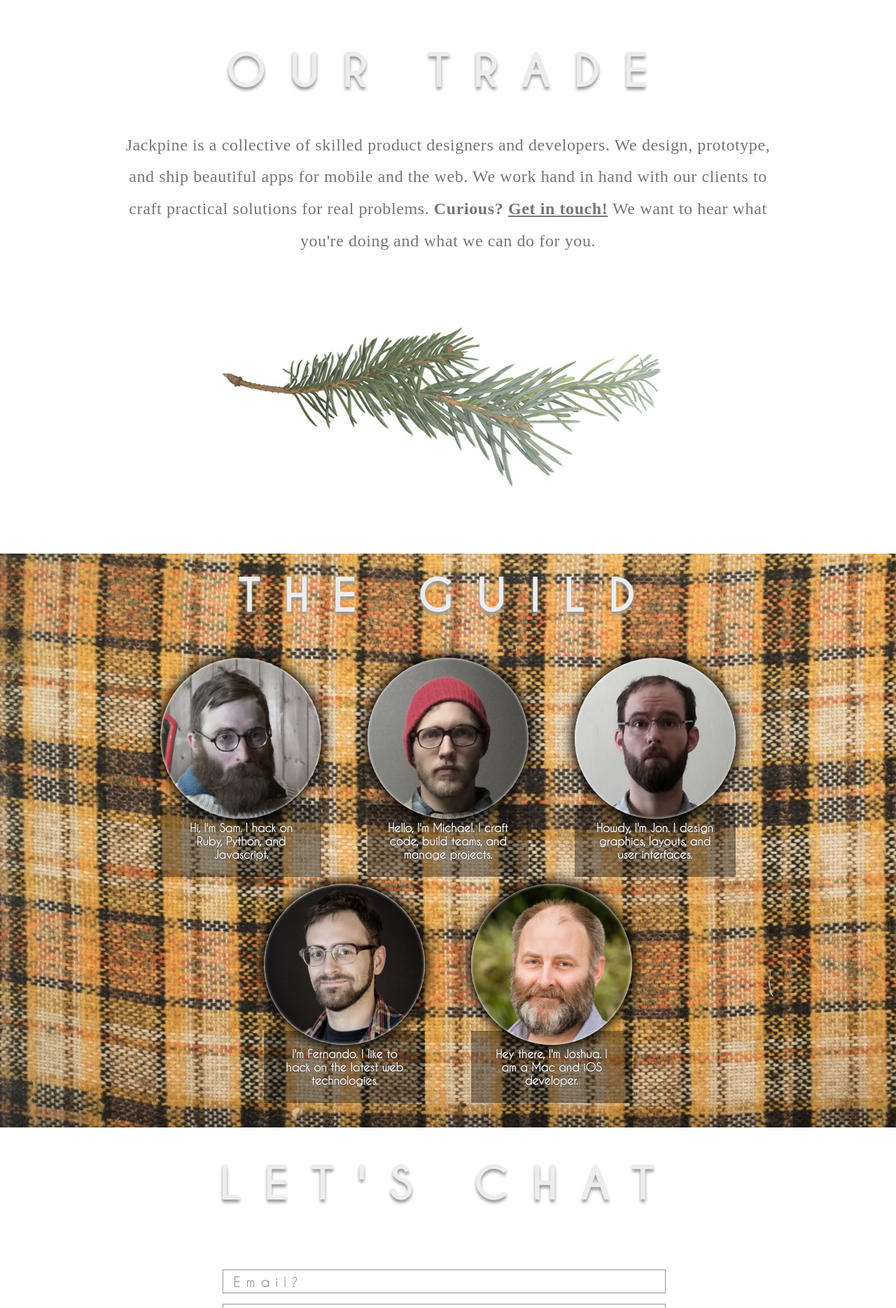
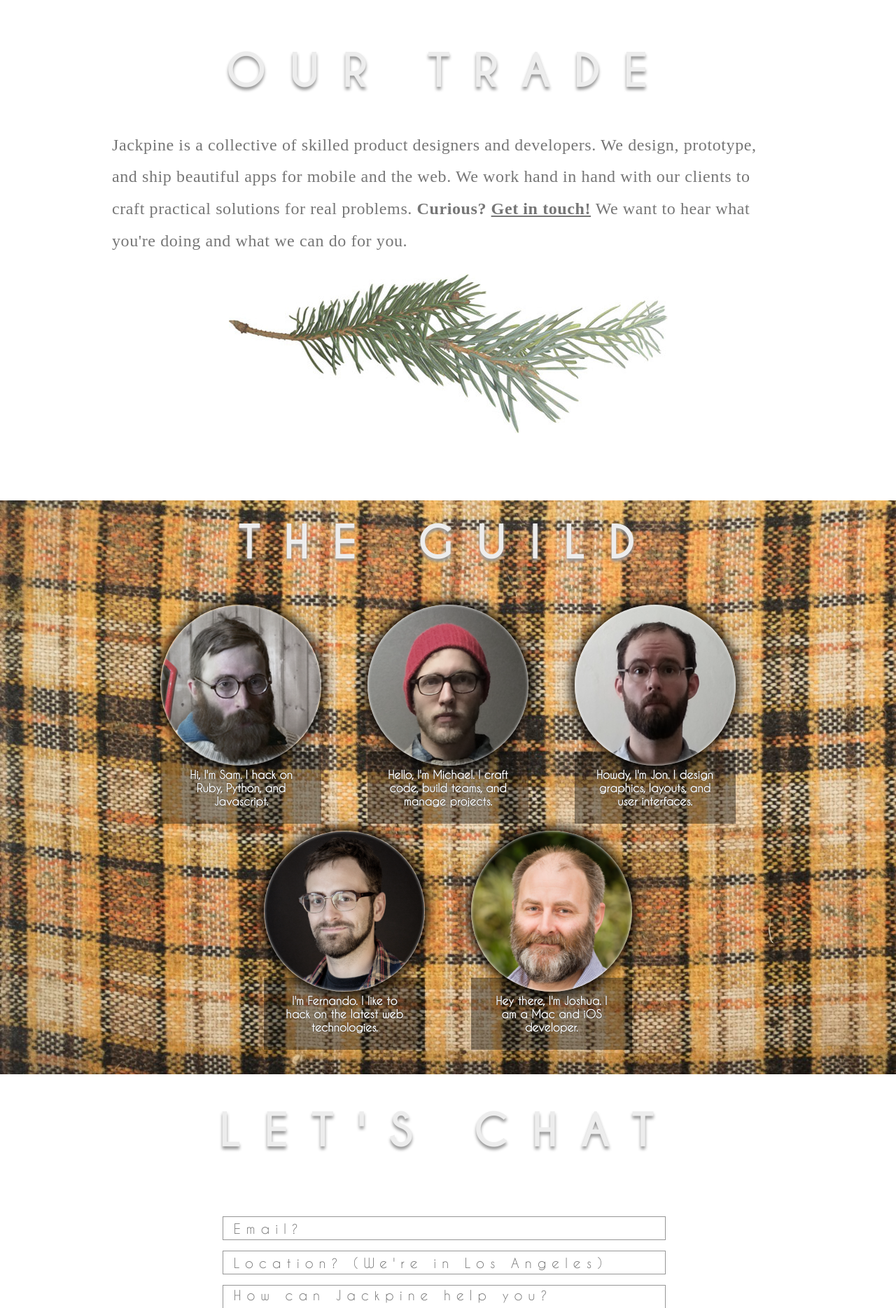
Before and after one commit to jackpine/jackpine.github.com, a Jekyll site: the page built from index.html, in a window 1280 px wide. Shown: the part 902-2771 px from the top of the page at 70% size. Built offline with Jekyll 4.4.1, drawn with Linux system fonts in a browser that asks for light colours; Markdown is read by kramdown in place of the engine named in the settings.

Commit message:
crop excess off of spruce-bough and left justify our-trade copy

```diff
--- a/css/style.scss
+++ b/css/style.scss
@@ -162,7 +162,7 @@
   p {
     color: $grey_text;
     max-width: 1144px;
-    margin: 0 auto;
+    text-align: left;
     font-size: 24px;
     font-family: serif;
     letter-spacing: 0.025em;
@@ -178,7 +178,6 @@
 
   #spruce_bough {
     margin-bottom: 50px;
-    margin-top: 50px;
     @media (max-width: $screen-sm-min) {
       width: 100%;
     }
```
Also changed, not shown: img/spruce_bough.jpg.
